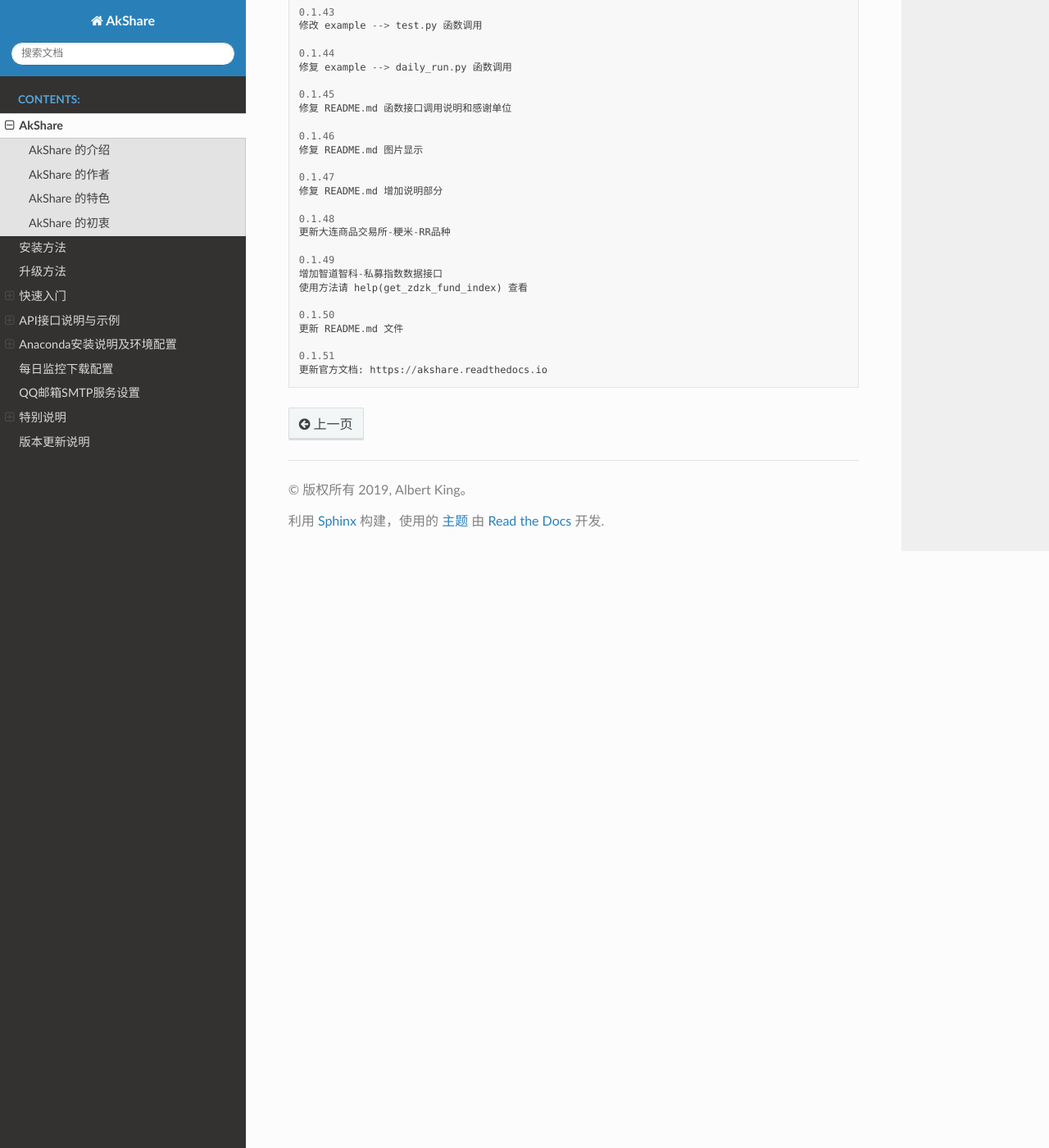
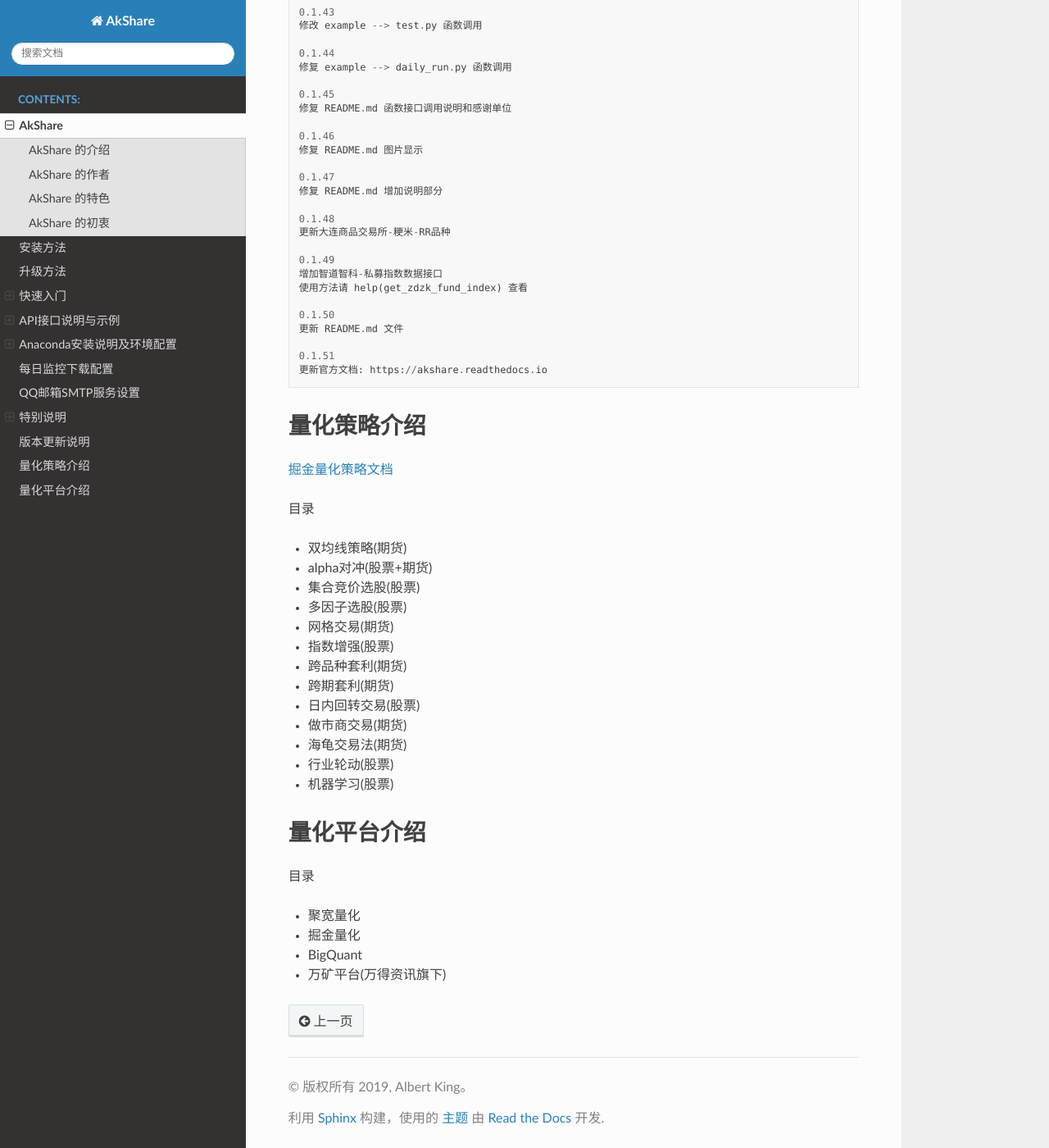
Before and after one commit to akfamily/akshare, a Sphinx documentation site: the page built from docs/source/README.md, in a window 1280 px wide and 1400 px high, scrolled down 17451 px. Shown: the whole window at 82% size. Built offline with Sphinx 7.4.7 and the Read the Docs theme 2.0.0, drawn with Linux system fonts in a browser that asks for light colours.

Commit message:
strategy and product

````diff
--- a/docs/source/README.md
+++ b/docs/source/README.md
@@ -408,7 +408,6 @@
 ak.__version__
 ```
 
-
 # 每日监控下载配置
 本地配置好 Anaconda, 以及通过 pip 安装好 akshare>=0.1.25 后, 在 github 上下载示例文件, 即按照下图选择.
 
@@ -573,3 +572,29 @@
 0.1.51
 更新官方文档: https://akshare.readthedocs.io
 ```
+
+# 量化策略介绍
+[掘金量化策略文档](https://jfds-1252952517.cos.ap-chengdu.myqcloud.com/akshare/readme/strategy/classic_strategy_myquant.pdf)
+
+目录
+- 双均线策略(期货)
+- alpha对冲(股票+期货)
+- 集合竞价选股(股票)
+- 多因子选股(股票)
+- 网格交易(期货)
+- 指数增强(股票)
+- 跨品种套利(期货)
+- 跨期套利(期货)
+- 日内回转交易(股票)
+- 做市商交易(期货)
+- 海龟交易法(期货)
+- 行业轮动(股票)
+- 机器学习(股票)
+
+# 量化平台介绍
+
+目录
+- 聚宽量化
+- 掘金量化
+- BigQuant
+- 万矿平台(万得资讯旗下)
````
